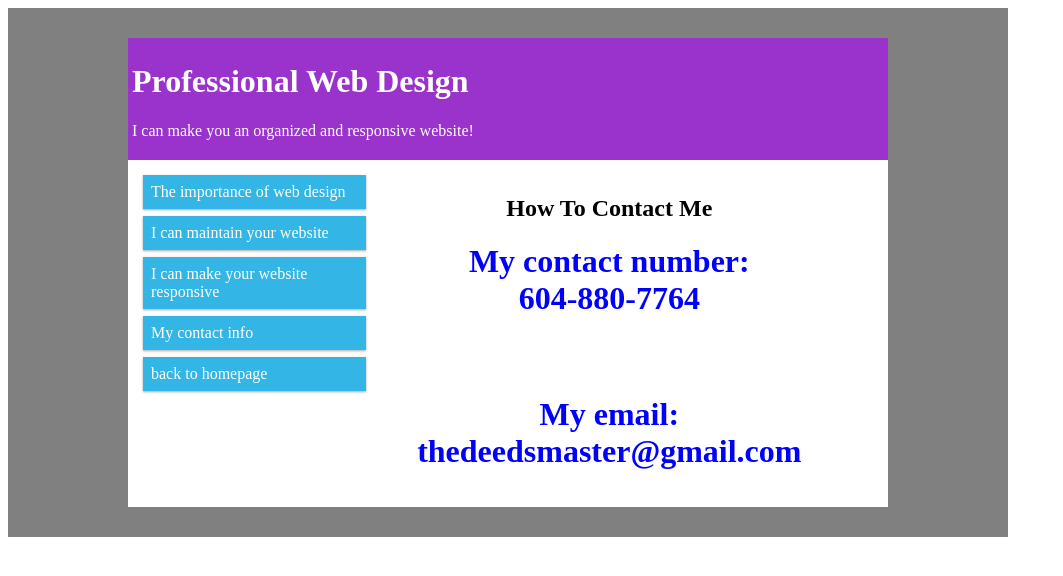
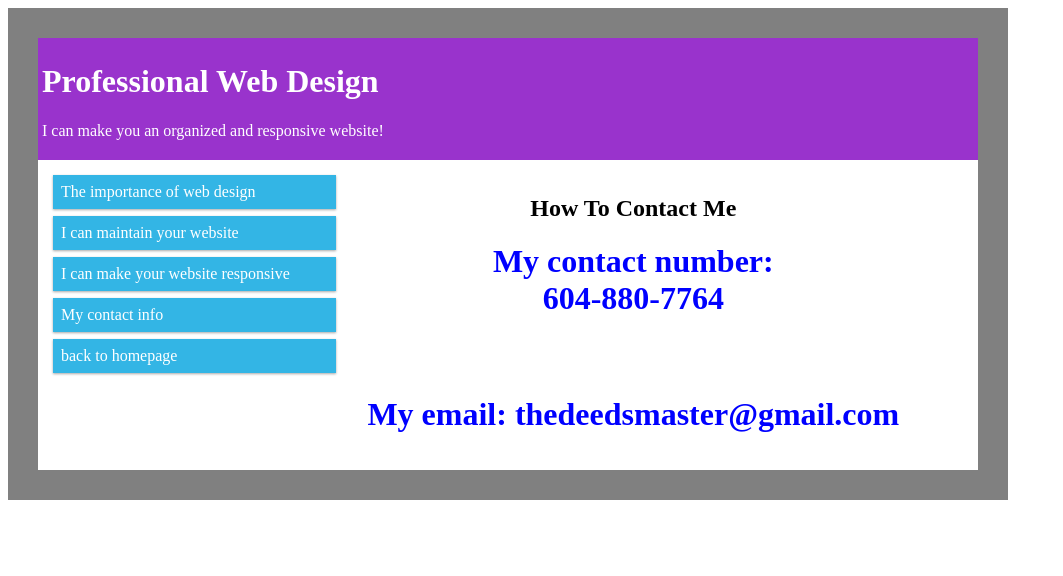
Before and after one commit to kogamikirito/kogamikirito.github.io, a Jekyll site: the page contact info/index.html, which Jekyll copies as it is, in a window 1280 px wide. Shown: the top 576 px of the page, without its empty margins (0-1063 px from the left). Built offline with Jekyll 4.4.1, drawn with Linux system fonts in a browser that asks for light colours.

Commit message:
Update index.html
border

```diff
--- a/contact info/index.html
+++ b/contact info/index.html
@@ -22,7 +22,7 @@
 
 
 div.clearfix{border-color:grey;
-    border-width:30px 120px 30px 120px;
+    border-width:30px 30px 30px 30px;
     border-style:solid;
      max-width: 1000px;
     overflow:auto;}
```
